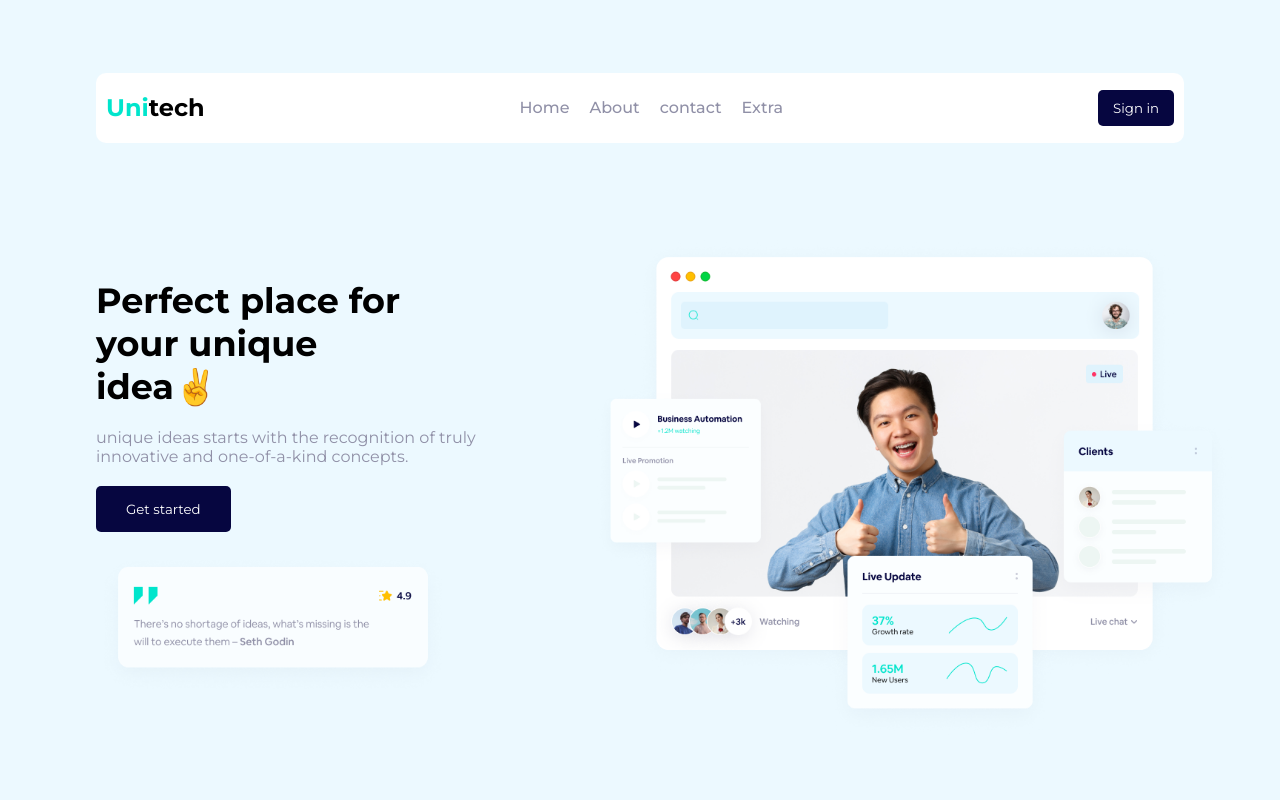
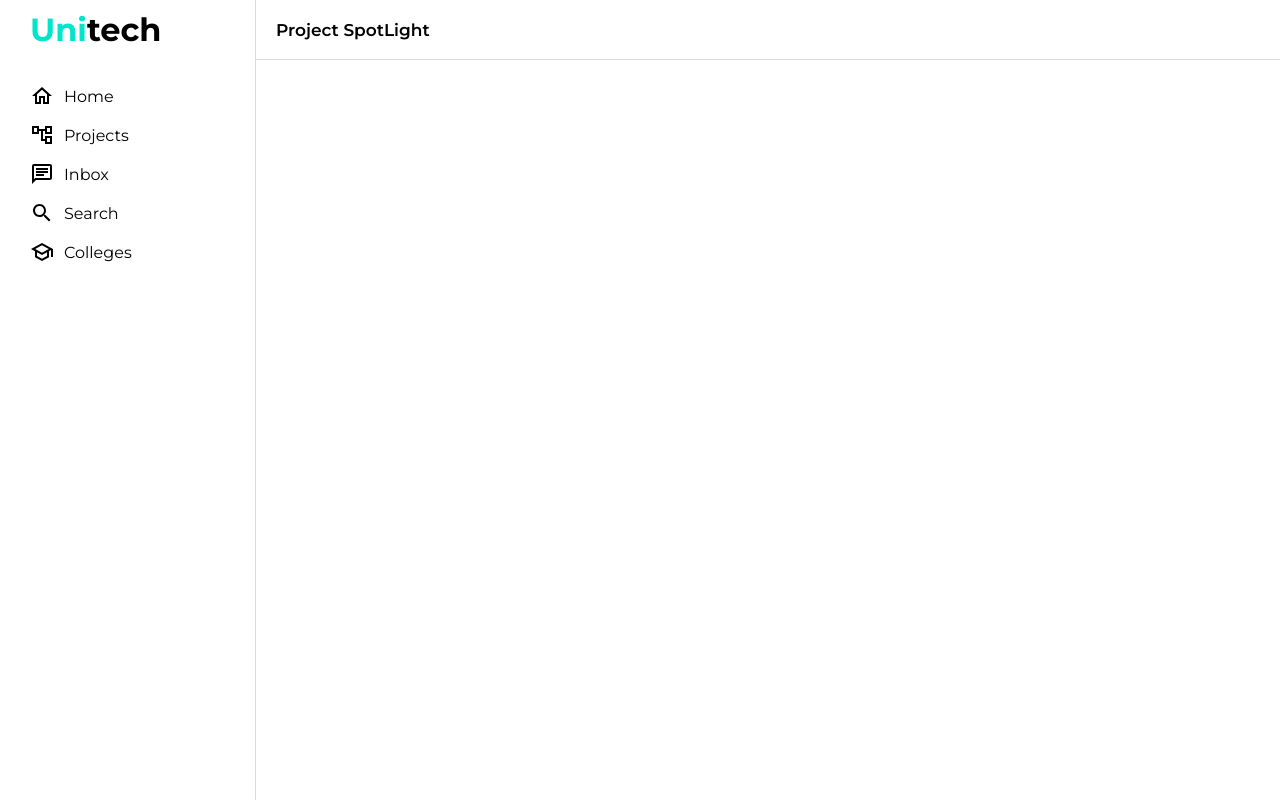
Before and after one commit to Vvivek-Pparashar/Sih, a React (Create React App) app: page /projects in a window 1280 px wide. Shown: the top 802 px of the page. Built offline with nearby package versions, Linux system fonts and the light colour scheme.

Commit message:
baisc layout completed

```diff
--- a/package.json
+++ b/package.json
@@ -7,11 +7,14 @@
     "@emotion/styled": "^11.11.0",
     "@mui/icons-material": "^5.14.9",
     "@mui/material": "^5.14.9",
+    "@reduxjs/toolkit": "^1.9.5",
     "@testing-library/jest-dom": "^5.17.0",
     "@testing-library/react": "^13.4.0",
     "@testing-library/user-event": "^13.5.0",
     "react": "^18.2.0",
     "react-dom": "^18.2.0",
+    "react-redux": "^8.1.2",
+    "react-router-dom": "^6.16.0",
     "react-scripts": "5.0.1",
     "swiper": "^10.2.0",
     "web-vitals": "^2.1.4"
--- a/public/index.html
+++ b/public/index.html
@@ -10,34 +10,11 @@
       content="Web site created using create-react-app"
     />
     <link rel="apple-touch-icon" href="%PUBLIC_URL%/logo192.png" />
-    <!--
-      manifest.json provides metadata used when your web app is installed on a
-      user's mobile device or desktop. See https://developers.google.com/web/fundamentals/web-app-manifest/
-    -->
     <link rel="manifest" href="%PUBLIC_URL%/manifest.json" />
-    <!--
-      Notice the use of %PUBLIC_URL% in the tags above.
-      It will be replaced with the URL of the `public` folder during the build.
-      Only files inside the `public` folder can be referenced from the HTML.
-
-      Unlike "/favicon.ico" or "favicon.ico", "%PUBLIC_URL%/favicon.ico" will
-      work correctly both with client-side routing and a non-root public URL.
-      Learn how to configure a non-root public URL by running `npm run build`.
-    -->
-    <title>React App</title>
+    <title>UniTech</title>
   </head>
   <body>
     <noscript>You need to enable JavaScript to run this app.</noscript>
     <div id="root"></div>
-    <!--
-      This HTML file is a template.
-      If you open it directly in the browser, you will see an empty page.
-
-      You can add webfonts, meta tags, or analytics to this file.
-      The build step will place the bundled scripts into the <body> tag.
-
-      To begin the development, run `npm start` or `yarn start`.
-      To create a production bundle, use `npm run build` or `yarn build`.
-    -->
   </body>
 </html>
--- a/src/App.js
+++ b/src/App.js
@@ -6,6 +6,7 @@ import Global from "./components/global/Global";
 import AboutUs from "./components/aboutUs/AboutUs";
 import PopularProducts from "./components/popularProducts/PopularProducts";
 import Work from "./components/work/Work";
+import { Link } from "react-router-dom";
 
 const App = () => {
   return (
@@ -20,7 +21,9 @@ const App = () => {
               <li>Home</li>
               <li>About</li>
               <li>contact</li>
-              <li>Extra</li>
+              <Link to={"/projects"}>
+                <li>Projects</li>
+              </Link>
             </ul>
             <button>Sign in</button>
           </nav>
@@ -33,8 +36,8 @@ const App = () => {
                 idea✌
               </h1>
               <p>
-                unique ideas starts with the recognition of truly <br/>innovative and
-                one-of-a-kind concepts.
+                unique ideas starts with the recognition of truly <br />
+                innovative and one-of-a-kind concepts.
               </p>
 
               <button className="l-m-f-c-l-buton">Get started</button>
@@ -54,9 +57,9 @@ const App = () => {
             </div>
           </div>
         </div>
-        <Work/>
-        <AboutUs/>
-        <PopularProducts/>
+        <Work />
+        <AboutUs />
+        <PopularProducts />
         <Global />
         <NewsLetter />
         <Footer />
--- /dev/null
+++ b/src/Routes.js
@@ -0,0 +1,17 @@
+import { createBrowserRouter } from "react-router-dom";
+import App from "./App";
+import Projects from "./components/Projects/Projects";
+
+const router = createBrowserRouter([
+  {
+    path: "/",
+    element: <App />,
+  },
+
+  {
+        path:"/projects",
+        element:<Projects/>
+  }
+]);
+
+export default router;
--- /dev/null
+++ b/src/components/Projects/Projects.css
@@ -0,0 +1,46 @@
+.m-p {
+  display: flex;
+}
+
+.p-nav-left {
+  width: 20%;
+  height: 100%;
+  min-height: 100vh;
+  border-right: 1px solid #dbdbdb;
+  padding: 10px 30px;
+  display: flex;
+  flex-direction: column;
+  gap: 35px;
+  position: sticky;
+  top: 0%;
+  left: 0%;
+}
+
+.p-nav-left-ul {
+  display: flex;
+  flex-direction: column;
+  gap: 15px;
+}
+
+.p-nav-left-li {
+  display: flex;
+  align-items: center;
+  gap: 10px;
+}
+
+.p-right {
+  width: 80%;
+  height: 1000vh;
+}
+
+.p-nav {
+  height: 60px;
+  border-bottom: 1px solid #dbdbdb;
+  position: sticky;
+  top: 0%;
+  left: 30%;
+  display: flex;
+  align-items: center;
+  justify-content: space-between;
+  padding: 0 20px;
+}
--- /dev/null
+++ b/src/components/Projects/Projects.jsx
@@ -0,0 +1,61 @@
+import React from "react";
+import ChatOutlinedIcon from "@mui/icons-material/ChatOutlined";
+import HomeOutlinedIcon from "@mui/icons-material/HomeOutlined";
+import SchoolOutlinedIcon from "@mui/icons-material/SchoolOutlined";
+import AccountTreeOutlinedIcon from "@mui/icons-material/AccountTreeOutlined";
+import SearchOutlinedIcon from "@mui/icons-material/SearchOutlined";
+import { Link } from "react-router-dom";
+import "./Projects.css";
+const Projects = () => {
+  return (
+    <div className="m-p">
+      <div className="p-nav-left">
+        <h1>
+          <span>Uni</span>tech
+        </h1>
+        <div className="p-nav-left-ul">
+          <div className="p-nav-left-li">
+            <HomeOutlinedIcon />
+            <Link to={"/"} className="Link">
+              Home
+            </Link>
+          </div>
+          <div className="p-nav-left-li">
+            <AccountTreeOutlinedIcon />
+            <Link to={"/Projects"} className="Link">
+              Projects
+            </Link>
+          </div>
+          <div className="p-nav-left-li">
+            <ChatOutlinedIcon />
+            <Link to={"/Inbox"} className="Link">
+              Inbox
+            </Link>
+          </div>
+          <div className="p-nav-left-li">
+            <SearchOutlinedIcon />
+            <Link to={"/Search"} className="Link">
+              Search
+            </Link>
+          </div>
+          <div className="p-nav-left-li">
+            <SchoolOutlinedIcon />
+            <Link to={"/Colleges"} className="Link">
+              Colleges
+            </Link>
+          </div>
+        </div>
+      </div>
+
+      <div className="p-right">
+        <nav className="p-nav">
+          <p style={{ fontWeight: "600", fontSize: "17px", color: "black" }}>
+            Project SpotLight
+          </p>
+        </nav>
+      </div>
+    </div>
+  );
+};
+
+export default Projects;
--- a/src/components/popularProducts/PopularProducts.jsx
+++ b/src/components/popularProducts/PopularProducts.jsx
@@ -27,7 +27,7 @@ const PopularProducts = () => {
         spaceBetween={30}
         loop={true}
         autoplay={{
-          delay: 2000,
+          delay: 1000,
           disableOnInteraction: false,
         }}
         breakpoints={{
--- a/src/index.css
+++ b/src/index.css
@@ -38,3 +38,8 @@ button{
 span{
   color: #00E5CC;
 }
+
+.Link{
+  text-decoration: none;
+  color: black;
+}
--- a/src/index.js
+++ b/src/index.js
@@ -1,17 +1,12 @@
-import React from 'react';
-import ReactDOM from 'react-dom/client';
-import './index.css';
-import App from './App';
-import reportWebVitals from './reportWebVitals';
+import React from "react";
+import ReactDOM from "react-dom/client";
+import "./index.css";
+import { RouterProvider } from "react-router-dom";
+import router from "./Routes";
 
-const root = ReactDOM.createRoot(document.getElementById('root'));
+const root = ReactDOM.createRoot(document.getElementById("root"));
 root.render(
   <React.StrictMode>
-    <App />
+    <RouterProvider router={router} />
   </React.StrictMode>
 );
-
-// If you want to start measuring performance in your app, pass a function
-// to log results (for example: reportWebVitals(console.log))
-// or send to an analytics endpoint. Learn more: https://bit.ly/CRA-vitals
-reportWebVitals();
```
Also changed, not shown: 1 other file (tests, documents, lock files or other folders).
